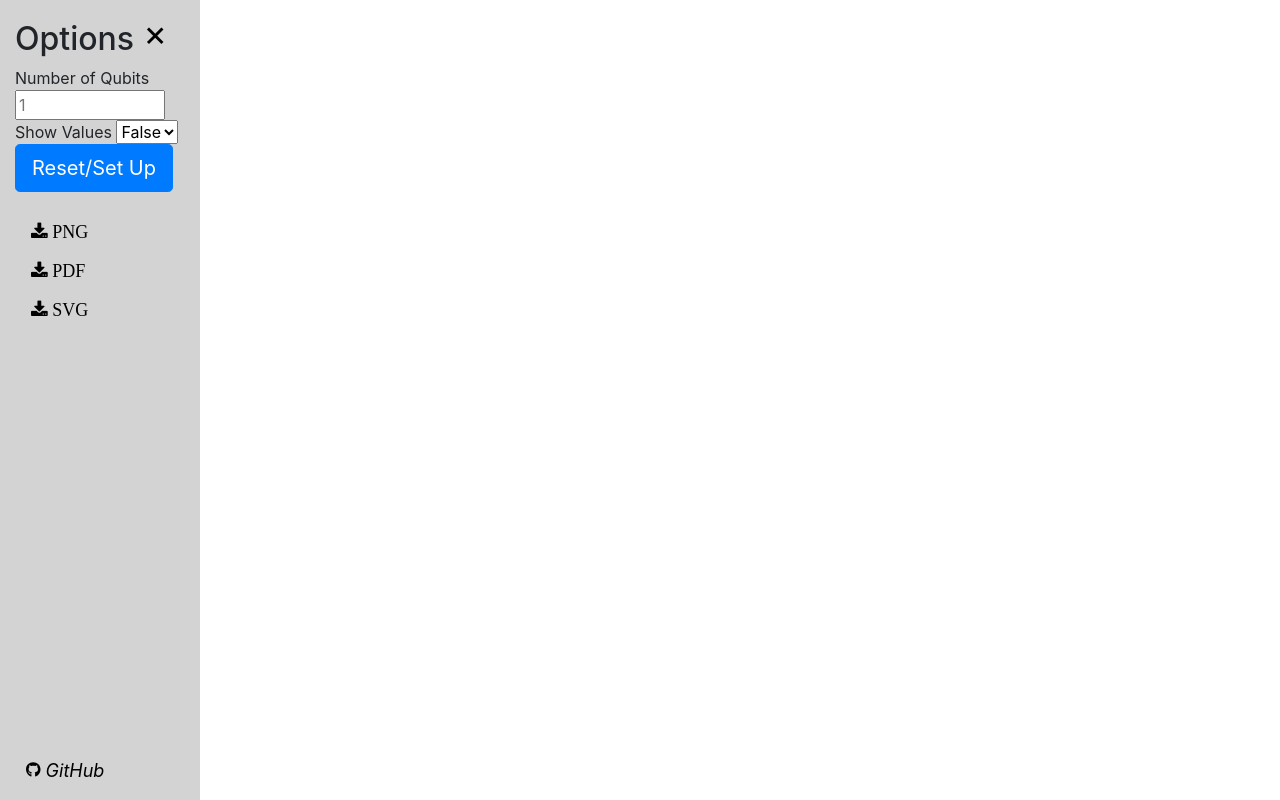
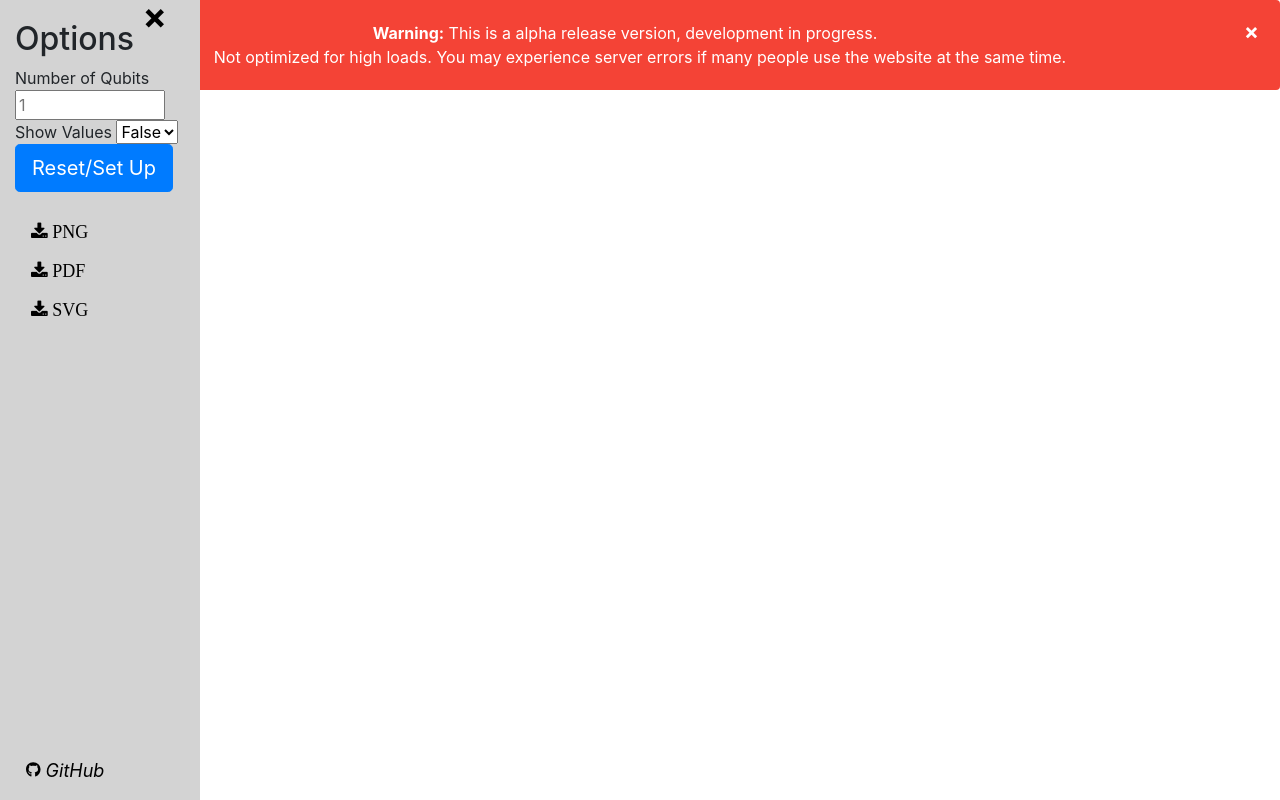
Before and after one commit to QuanTUK/DCN_Webtool, a Flask app: page / in a window 1280 px wide. Run offline with Flask 2, Linux system fonts and the light colour scheme.

Commit message:
Added alpha version hint.!

```diff
--- a/templates/quantuk_generator.html
+++ b/templates/quantuk_generator.html
@@ -93,6 +93,8 @@
 
         /* The button used to open the sidebar */
         #myUpperNav {
+            position: relative;
+            top: -50px;
             transition: height 1s;
             transition: margin-left .5s;
             font-size: 20px;
@@ -171,13 +173,39 @@
                 /* Center the grid horizontally */
             }
         }
+                .alert {
+        padding: 20px;
+        background-color: #f44336;
+        color: white;
+        display: block;
+        text-align: center;
+        margin:auto
+        }
 
+        .closebtn {
+        margin-left: 15px;
+        color: white;
+        font-weight: bold;
+        float: right;
+        font-size: 22px;
+        line-height: 20px;
+        cursor: pointer;
+        transition: 0.3s;
+        }
+
+        .closebtn:hover {
+        color: black;
+        }
     </style>
 
     <title>DCN-Webtool</title>
 </head>
 
 <body>
+    <div class="alert">
+        <span class="closebtn" onclick="this.parentElement.style.display='none';">&times;</span>
+        <strong>Warning:</strong> This is a alpha release version, development in progress.</br> Not optimized for high loads. You may experience server errors if many people use the website at the same time.
+    </div>
 <form class="form" action="" method="POST" name="answers">
 
     <input type="hidden" name="simulator" value="{{ simulator }}"/>
@@ -1234,6 +1262,7 @@
     }, 10);
 </script>
 
+
 </body>
 
 </html>
--- a/views.py
+++ b/views.py
@@ -6,8 +6,8 @@
     # Project: DCN QuanTUK
 #----------------------------------------------------------------------------
 from flask import render_template, request, session
-from qc_education_package import Simulator, DimensionalCircleNotation
-# from localtest import *
+# from qc_education_package import Simulator, DimensionalCircleNotation
+from localtest import *
 from flask import Flask
 
 import matplotlib
```
Also changed, not shown: README.md.
